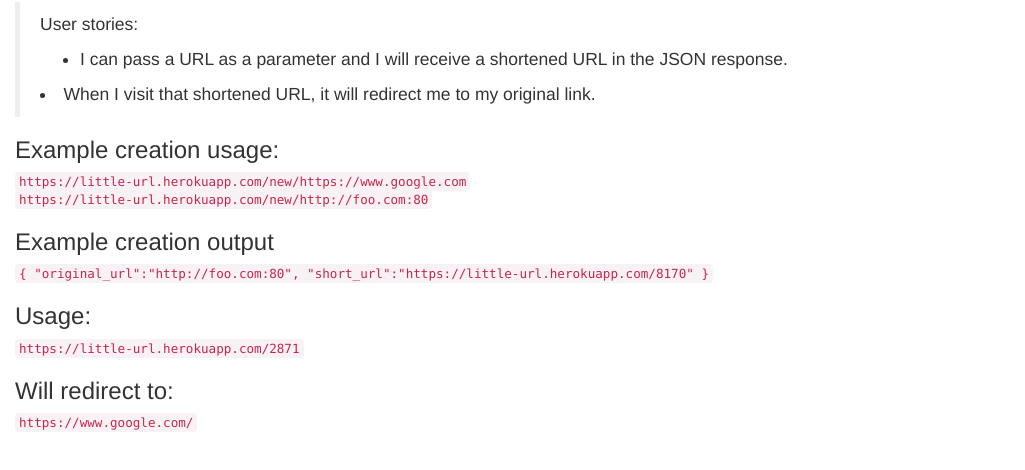
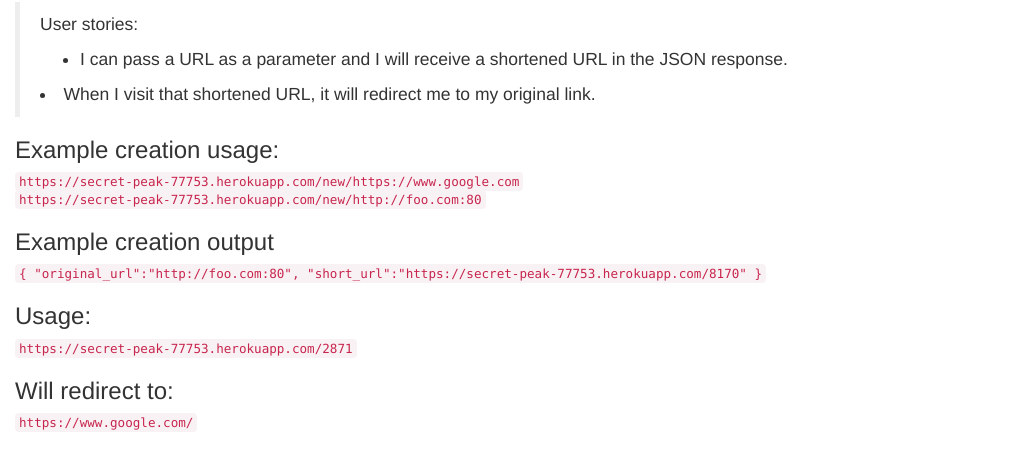
Before and after one commit to lexyblazy/url-shortener-microservice, a website: page public/index.html in a window 1280 px wide. Shown: the part 68-538 px from the top of the page, without its empty margins (0-1025 px from the left). Drawn offline with nearby package versions, Linux system fonts and the light colour scheme.

Commit message:
updated index html

```diff
--- a/public/index.html
+++ b/public/index.html
@@ -12,11 +12,16 @@
     </html>
     <body>
         <div class="container-fluid">
-            <h1 class="header">FreeCodeCamp API Basejump: URL Shortener Microservice</h1><blockquote><p>User stories:</p>
+            <h1 class="header">FreeCodeCamp API Basejump: URL Shortener Microservice</h1>
+            <blockquote><p>User stories:</p>
                 <ul><li>I can pass a URL as a parameter and I will receive a shortened URL in the JSON response.</ul>
                 </li><li>When I visit that shortened URL, it will redirect me to my original link.</ul></li></ul>
-            </blockquote><h3>Example creation usage:</h3><code>https://little-url.herokuapp.com/new/https://www.google.com</code><br/><code>https://little-url.herokuapp.com/new/http://foo.com:80</code><h3>Example creation output</h3><code>{
+            </blockquote>
+            <h3>Example creation usage:</h3>
+            <code>https://secret-peak-77753.herokuapp.com/new/https://www.google.com</code>
+            <br/><code>https://secret-peak-77753.herokuapp.com/new/http://foo.com:80</code>
+            <h3>Example creation output</h3><code>{
     "original_url":"http://foo.com:80",
-    "short_url":"https://little-url.herokuapp.com/8170"
-  }</code><h3>Usage:</h3><code>https://little-url.herokuapp.com/2871</code>
+    "short_url":"https://secret-peak-77753.herokuapp.com/8170"
+  }</code><h3>Usage:</h3><code>https://secret-peak-77753.herokuapp.com/2871</code>
   <h3>Will redirect to:</h3><code>https://www.google.com/</code></div></body>
```
